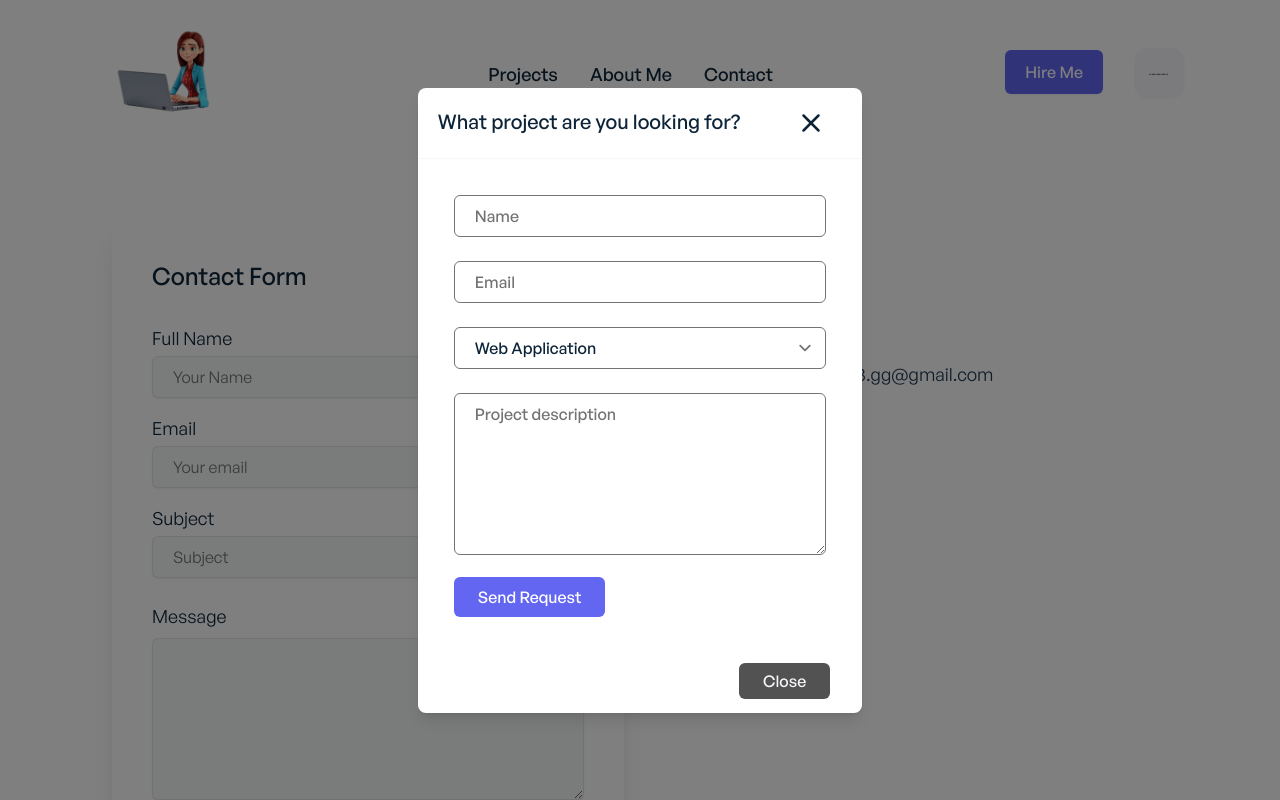
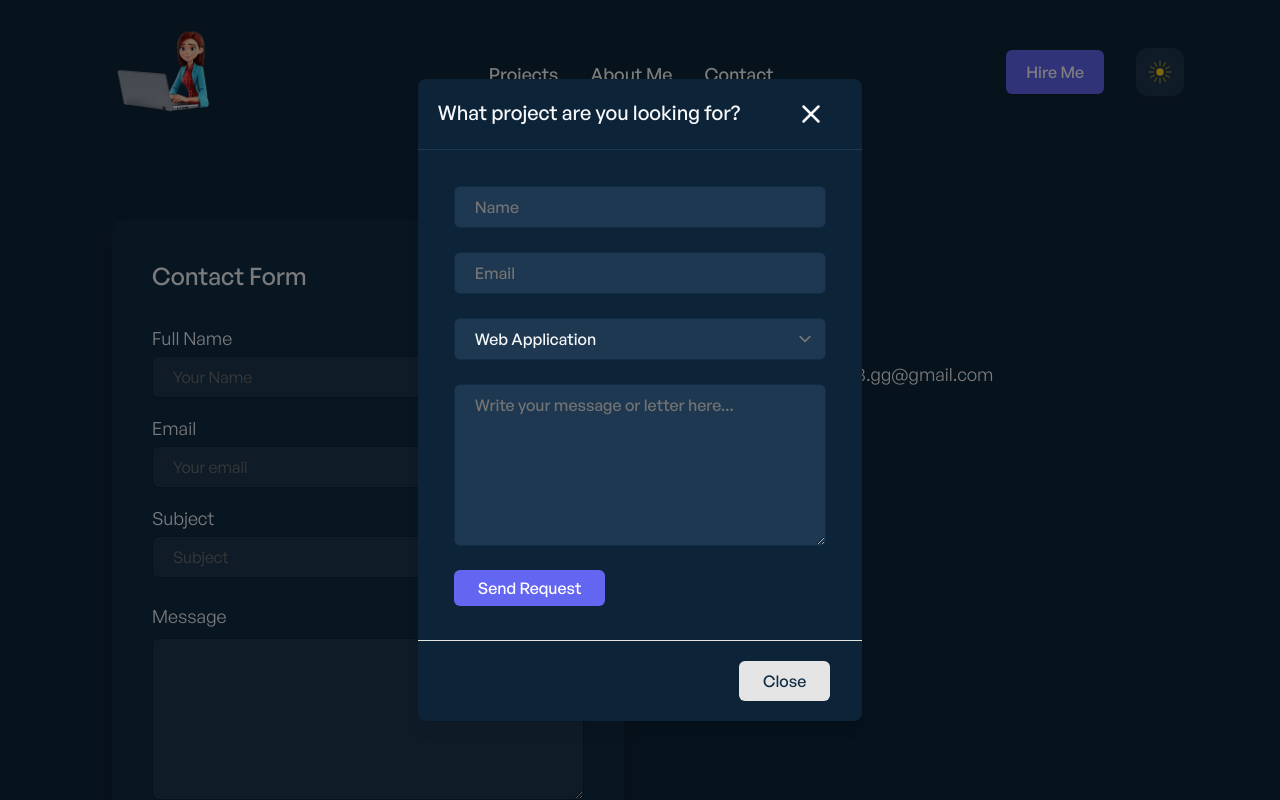
Before and after one commit to gayanegrig/gayanegrigcv.io, a Next.js app: page /contact in a window 1280 px wide. Both pictures are taken after a click on the button "Hire Me". Shown: the top 800 px of the page. Built offline with nearby package versions, Linux system fonts and the light colour scheme.

Commit message:
fix ui bugs

```diff
--- a/components/HireMeModal.jsx
+++ b/components/HireMeModal.jsx
@@ -1,3 +1,4 @@
+
 import { motion } from 'framer-motion';
 import { FiX } from 'react-icons/fi';
 import Button from './reusable/Button';
@@ -7,7 +8,40 @@ const selectOptions = [
 	'Mobile Application',
 ];
 
-function HireMeModal({ onClose, onRequest }) {
+function HireMeModal({ onClose, onRequest })
+{
+	const handleSubmit = async (event) =>
+	{
+		event.preventDefault();
+
+		const data = {
+			name: event.target.name.value,
+			email: event.target.email.value,
+			message: event.target.message.value,
+			subject: event.target.subject.value,
+		};
+
+		const url = "/api/contact_api/route";
+		const response = await fetch(url, {
+			method: "POST",
+			headers: {
+				"Content-Type": "application/json",
+				Accept: "application/json",
+			},
+			body: JSON.stringify(data),
+		});
+
+		if (response.ok)
+		{
+			alert("Message sent successfully");
+			onRequest(); // Call onRequest after successful submission
+			event.target.reset(); // Reset the form
+		} else
+		{
+			alert("Error sending message");
+		}
+	};
+
 	return (
 		<motion.div
 			initial={{ opacity: 0 }}
@@ -23,24 +57,16 @@ function HireMeModal({ onClose, onRequest }) {
 				<div className="modal-wrapper flex items-center z-30">
 					<div className="modal max-w-md mx-5 xl:max-w-xl lg:max-w-xl md:max-w-xl bg-secondary-light dark:bg-primary-dark max-h-screen shadow-lg flex-row rounded-lg relative">
 						<div className="modal-header flex justify-between gap-10 p-5 border-b border-ternary-light dark:border-ternary-dark">
-							<h5 className=" text-primary-dark dark:text-primary-light text-xl">
+							<h5 className="text-primary-dark dark:text-primary-light text-xl">
 								What project are you looking for?
 							</h5>
-							<button
-								onClick={onClose}
-								className="px-4 font-bold text-primary-dark dark:text-primary-light"
-							>
+							<button onClick={onClose} className="px-4 font-bold text-primary-dark dark:text-primary-light">
 								<FiX className="text-3xl" />
 							</button>
 						</div>
 						<div className="modal-body p-5 w-full h-full">
-							<form
-								onSubmit={(e) => {
-									e.preventDefault();
-								}}
-								className="max-w-xl m-4 text-left"
-							>
-								<div className="">
+							<form onSubmit={handleSubmit} className="max-w-xl m-4 text-left">
+								<div>
 									<input
 										className="w-full px-5 py-2 border dark:border-secondary-dark rounded-md text-md bg-secondary-light dark:bg-ternary-dark text-primary-dark dark:text-ternary-light"
 										id="name"
@@ -56,7 +82,7 @@ function HireMeModal({ onClose, onRequest }) {
 										className="w-full px-5 py-2 border dark:border-secondary-dark rounded-md text-md bg-secondary-light dark:bg-ternary-dark text-primary-dark dark:text-ternary-light"
 										id="email"
 										name="email"
-										type="text"
+										type="email"
 										required
 										placeholder="Email"
 										aria-label="Email"
@@ -67,15 +93,11 @@ function HireMeModal({ onClose, onRequest }) {
 										className="w-full px-5 py-2 border dark:border-secondary-dark rounded-md text-md bg-secondary-light dark:bg-ternary-dark text-primary-dark dark:text-ternary-light"
 										id="subject"
 										name="subject"
-										type="text"
 										required
 										aria-label="Project Category"
 									>
 										{selectOptions.map((option) => (
-											<option
-												className="text-normal sm:text-md"
-												key={option}
-											>
+											<option key={option} value={option}>
 												{option}
 											</option>
 										))}
@@ -89,44 +111,22 @@ function HireMeModal({ onClose, onRequest }) {
 										name="message"
 										cols="14"
 										rows="6"
-										aria-label="Details"
-										placeholder="Project description"
+										aria-label="Message"
+										placeholder="Write your message or letter here..."
 									></textarea>
 								</div>
 
 								<div className="mt-6 pb-4 sm:pb-1">
-									<span
-										onClick={onRequest}
-										type="submit"
-										className="px-4
-											sm:px-6
-											py-2
-											sm:py-2.5
-											text-white
-											bg-indigo-500
-											hover:bg-indigo-600
-											rounded-md
-											focus:ring-1 focus:ring-indigo-900 duration-500"
-										aria-label="Submit Request"
-									>
-										<Button title="Send Request" />
+									<span className="px-4 sm:px-6 py-2 text-white bg-indigo-500 hover:bg-indigo-600 rounded-md focus:ring-1 focus:ring-indigo-900 duration-500">
+										<Button type="submit" title="Send Request" />
 									</span>
 								</div>
 							</form>
 						</div>
-						<div className="modal-footer mt-2 sm:mt-0 py-5 px-8 border0-t text-right">
-							<span
-								onClick={onClose}
-								type="button"
-								className="px-4
-									sm:px-6
-									py-2 bg-gray-600 text-primary-light hover:bg-ternary-dark dark:bg-gray-200 dark:text-secondary-dark dark:hover:bg-primary-light
-									rounded-md
-									focus:ring-1 focus:ring-indigo-900 duration-500"
-								aria-label="Close Modal"
-							>
+						<div className="modal-footer mt-2 sm:mt-0 py-5 px-8 border-t text-right">
+							<button onClick={onClose} className="px-4 sm:px-6 py-2 bg-gray-600 text-primary-light hover:bg-ternary-dark dark:bg-gray-200 dark:text-secondary-dark dark:hover:bg-primary-light rounded-md focus:ring-1 focus:ring-indigo-900 duration-500">
 								<Button title="Close" />
-							</span>
+							</button>
 						</div>
 					</div>
 				</div>
--- a/components/contact/ContactForm.jsx
+++ b/components/contact/ContactForm.jsx
@@ -27,6 +27,7 @@ function ContactForm()
 			name: event.target.name.value,
 			email: event.target.email.value,
 			message: event.target.message.value,
+			subject: event.target.subject.value,
 		};
 
 		const url = "/api/contact_api/route";
@@ -46,6 +47,8 @@ function ContactForm()
 			event.target.name.value = "";
 			event.target.email.value = "";
 			event.target.message.value = "";
+			event.target.subject.value = "";
+
 		} else
 		{
 			alert("Error sending message");
--- a/hooks/useThemeSwitcher.jsx
+++ b/hooks/useThemeSwitcher.jsx
@@ -1,12 +1,14 @@
 import { useEffect, useState } from 'react';
 
-const useThemeSwitcher = () => {
+const useThemeSwitcher = () =>
+{
 	const [theme, setTheme] = useState(
-		typeof window !== 'undefined' ? localStorage.theme : ''
+		typeof window !== 'undefined' ? localStorage.theme || 'dark' : 'dark'
 	);
 	const activeTheme = theme === 'dark' ? 'light' : 'dark';
 
-	useEffect(() => {
+	useEffect(() =>
+	{
 		const root = window.document.documentElement;
 
 		root.classList.remove(activeTheme);
--- a/pages/api/contact_api/route.js
+++ b/pages/api/contact_api/route.js
@@ -10,7 +10,7 @@ export default async function handler(req, res) {
   }
 
   try {
-    const { name, email, message } = req.body;
+    const { name, email, message, subject } = req.body;
 
     if (!name || !email || !message) {
       return res
@@ -19,7 +19,6 @@ export default async function handler(req, res) {
     }
 
     const transporter = nodemailer.createTransport({
-      // host: "vda4400.is.cc",
       host: "smtp.mail.ru",
       port: 587,
       tls: {
@@ -36,7 +35,7 @@ export default async function handler(req, res) {
       from: username,
       to: myEmail,
       replyTo: email,
-      subject: `Github Website activity from ${email}`,
+      subject: `Github Website activity from ${email},subject:${subject}`,
       html: `
         <p><strong>Name:</strong> ${name}</p>
         <p><strong>Email:</strong> ${email}</p>
```
